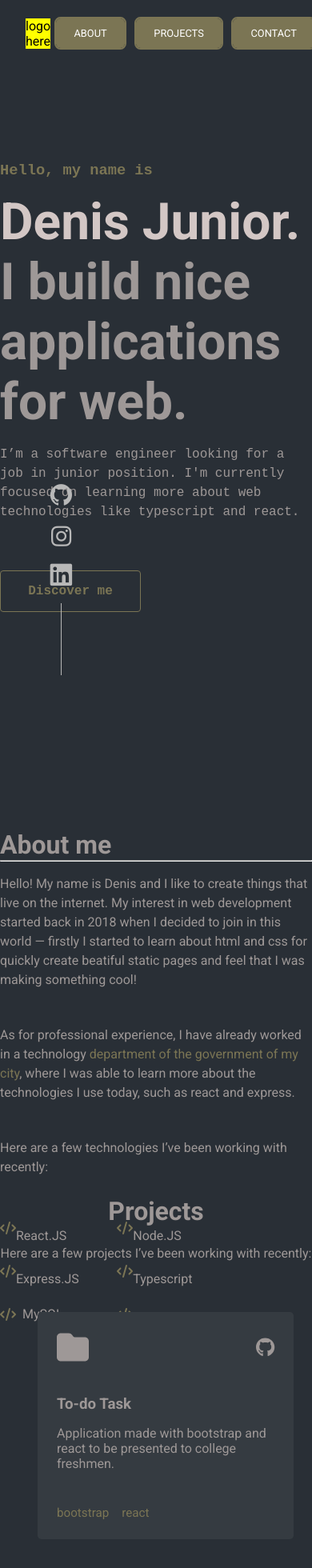
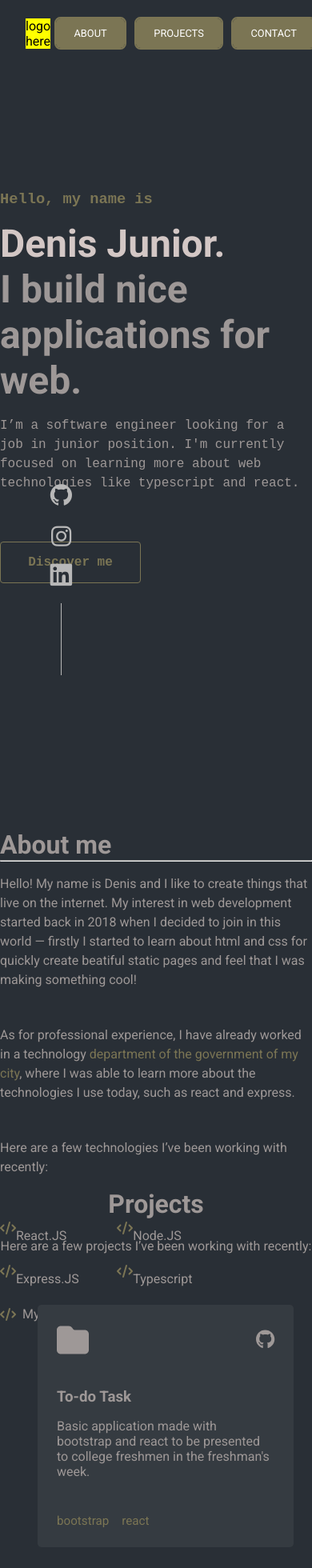
Before and after one commit to denis-junior/portfolio, a React (Create React App) app: page / in a window 390 px wide. Shown: the top 1960 px of the page at 80% size. Built offline with nearby package versions, Linux system fonts and the light colour scheme.

Commit message:
page sizes till 1200px ok

```diff
--- a/src/App.css
+++ b/src/App.css
@@ -20,7 +20,6 @@ body {
   display: flex;
   color: #9e9897;
 }
-
 
 @media (max-width: 1700px) {
   .email {
@@ -63,3 +62,21 @@ body {
     left: 66rem;
   }
 }
+
+@media (max-width: 1270px) {
+  .main {
+    max-width: 800px;
+  }
+}
+
+@media (max-width: 1200px) {
+  .main {
+    max-width: 700px;
+  }
+  .email {
+    left: 60rem;
+  }
+  .info h1{
+    font-size: 3rem;
+  }
+}
--- a/src/Components/Project/Project.css
+++ b/src/Components/Project/Project.css
@@ -57,6 +57,8 @@
 .footer-techs {
   /* background-color: bisque; */
   display: flex;
+  position: relative;
+  bottom: 0px;
 }
 
 .tech-name {
--- a/src/Components/Projects/Projects.jsx
+++ b/src/Components/Projects/Projects.jsx
@@ -16,7 +16,7 @@ const Projects = () => {
           link={"https://github.com/denis-junior/todoTaskWithReactAndBootstrap"}
           title={"To-do Task"}
           description={
-            "Application made with bootstrap and react to be presented to college freshmen."
+            "Basic application made with bootstrap and react to be presented to college freshmen in the freshman's week."
           }
           technologies={["bootstrap", "react"]}
         />
```
